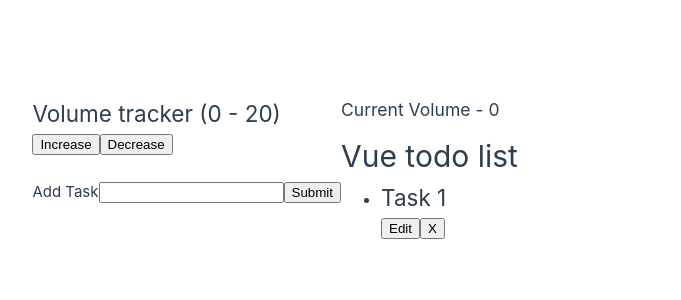
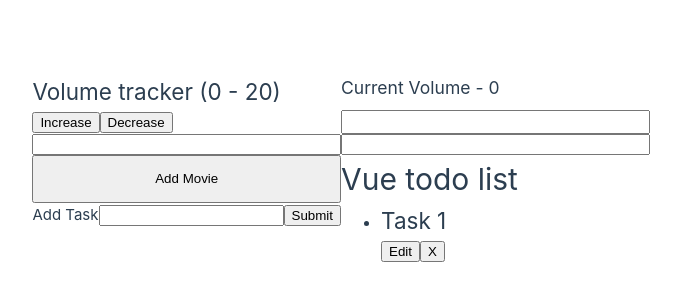
Before and after one commit to WAbby404/vue-todo, a Vue app: page / in a window 1280 px wide. Shown: the part 232-532 px from the top of the page, without its empty margins (299-980 px from the left). Built offline with nearby package versions, Linux system fonts and the light colour scheme.

Commit message:
Working with immediate and deep watchers

```diff
--- a/src/App.vue
+++ b/src/App.vue
@@ -1,5 +1,5 @@
 <script setup>
-import { ref, watch } from "vue";
+import { ref, watch, reactive } from "vue";
 
 const list = ref(["Task 1"]);
 const currentTask = ref("");
@@ -29,6 +29,39 @@ watch(volume, (newVolume, oldVolume) => {
     alert("This may cause harm.");
   }
 });
+
+// Immediate and Deep Watchers
+const movie = ref("");
+
+const movieInfo = reactive({ title: "", actor: "" });
+
+watch(
+  movie,
+  (newMovie, oldMovie) => {
+    console.log(`Calling API with movie name = ${movie.value}`);
+  },
+  { immediate: true }
+);
+
+watch(
+  movieInfo,
+  (newMovie, oldMovie) => {
+    console.log(
+      `Calling API with movie name 2 = ${movieInfo.title} ${movieInfo.actor}`
+    );
+  },
+  { deep: true }
+);
+
+const movieList = ref(["Batman", "Superman"]);
+
+watch(
+  movieList,
+  (newMovieList, oldMovieList) => {
+    console.log(newMovieList);
+  },
+  { deep: true }
+);
 </script>
 
 <template>
@@ -38,6 +71,10 @@ watch(volume, (newVolume, oldVolume) => {
     <button @click="volume += 2">Increase</button>
     <button @click="volume -= 2">Decrease</button>
   </div>
+  <input type="text" v-model="movie" />
+  <input type="text" v-model="movieInfo.title" />
+  <input type="text" v-model="movieInfo.actor" />
+  <button @click="movieList.push('Wonderwoman')">Add Movie</button>
   <h1>Vue todo list</h1>
   <form @submit.prevent="addTask">
     <label for="task">Add Task</label>
```
